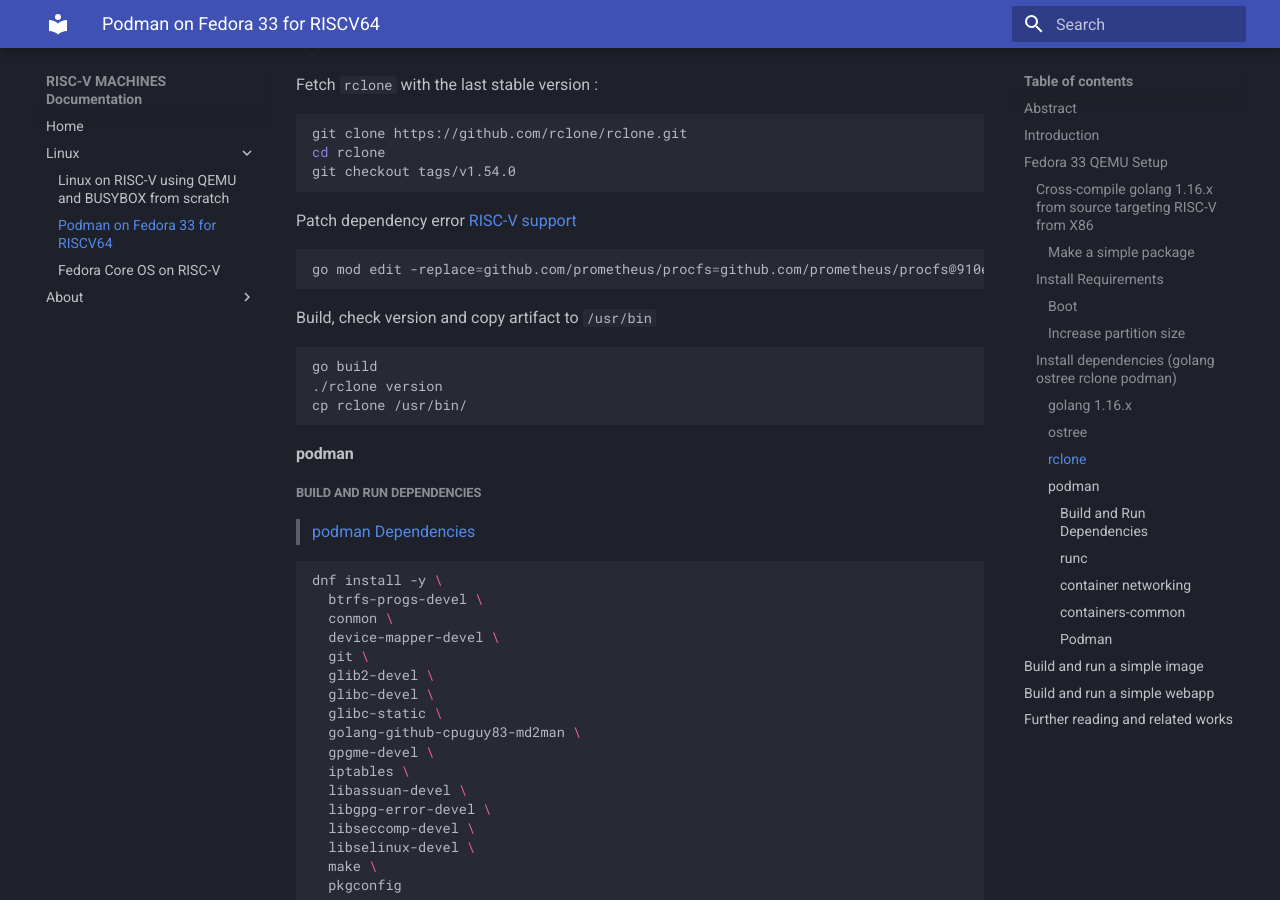
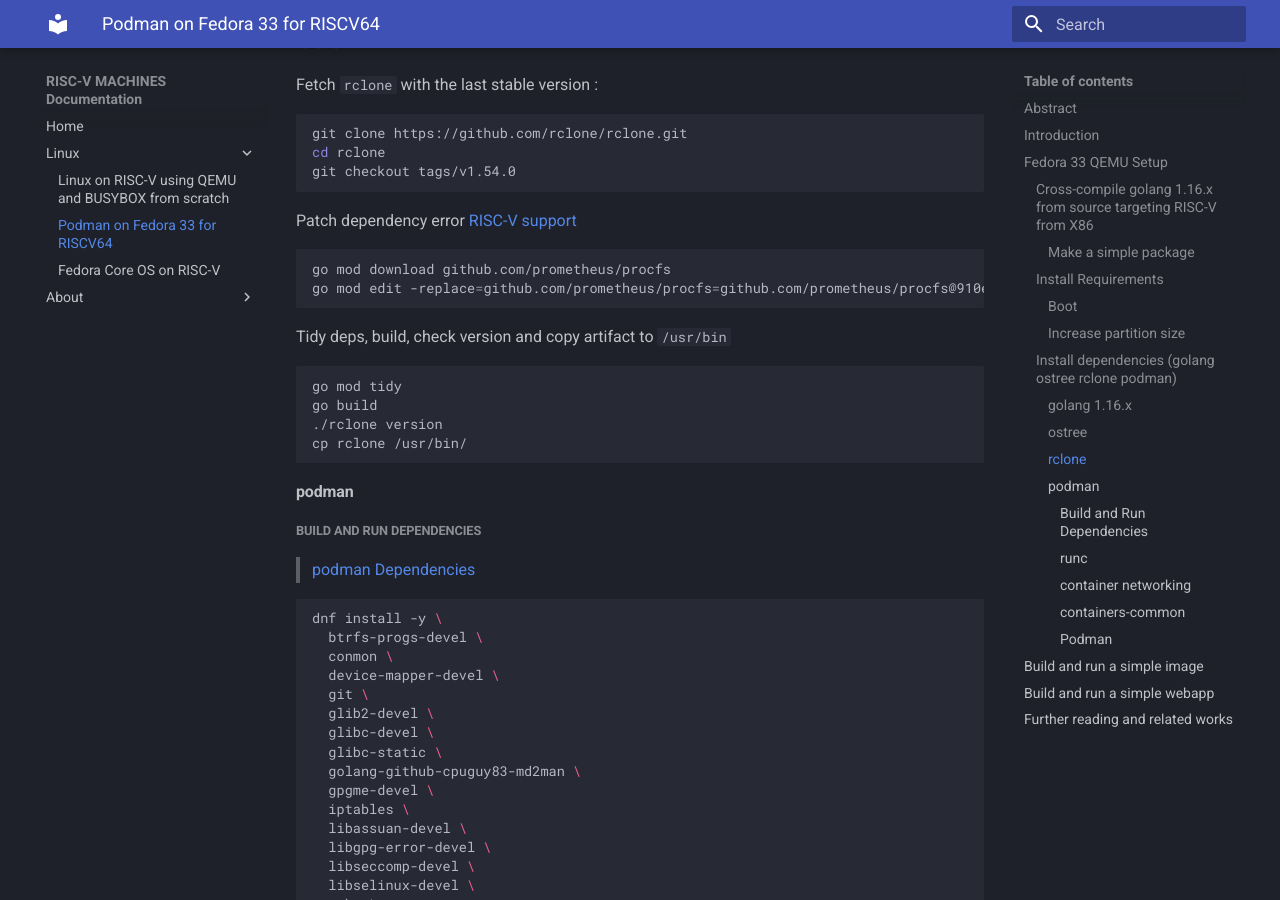
Before and after one commit to rv-machines/documentation, an MkDocs documentation site: the page built from docs/linux/podman.md, in a window 1280 px wide and 900 px high, scrolled down 6885 px. Built offline with MkDocs 1.6.1 and Material for MkDocs 9.7.7, drawn with Linux system fonts in a browser that asks for light colours.

Commit message:
patch rclone install

````diff
--- a/docs/linux/podman.md
+++ b/docs/linux/podman.md
@@ -362,12 +362,14 @@
 Patch dependency error [RISC-V support](https://github.com/ipfs/go-ipfs/issues/7781)
 
 ``` bash
+go mod download github.com/prometheus/procfs
 go mod edit -replace=github.com/prometheus/procfs=github.com/prometheus/procfs@910e685
 ```
 
-Build, check version and copy artifact to `/usr/bin`
+Tidy deps, build, check version and copy artifact to `/usr/bin`
 
 ``` bash
+go mod tidy
 go build
 ./rclone version
 cp rclone /usr/bin/
````
